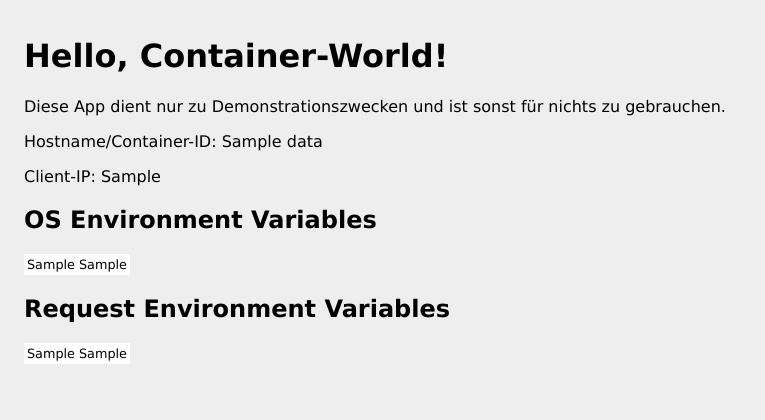
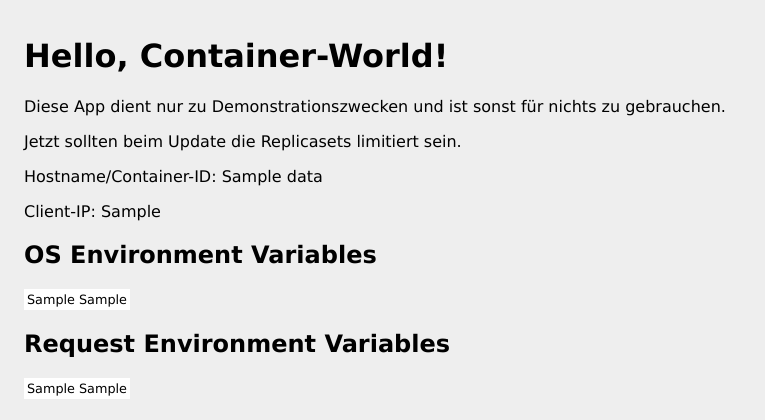
Before and after one commit to matthiashinrichs/dockertest, a Flask app: template app/templates/index.html in a window 1280 px wide. Shown: the top 420 px of the page, without its empty margins (0-765 px from the left). Run offline with Flask 2, Linux system fonts and the light colour scheme; the template is opened without the code that fills it: most values are stand-ins (such as "Sample title", 1, 10 or a date in 2020).

Commit message:
index.html wurden online mit Bitbucket bearbeitet

```diff
--- a/app/templates/index.html
+++ b/app/templates/index.html
@@ -10,6 +10,9 @@
 
 <h1>Hello, Container-World!</h1>
 <p>Diese App dient nur zu Demonstrationszwecken und ist sonst für nichts zu gebrauchen.</p>
+
+<p>Jetzt sollten beim Update die Replicasets limitiert sein.</p>
+
 <p>Hostname/Container-ID: {{ data.hostname }}</p>
 <p>Client-IP: {{ data.client_ip }}</p>
 
```
